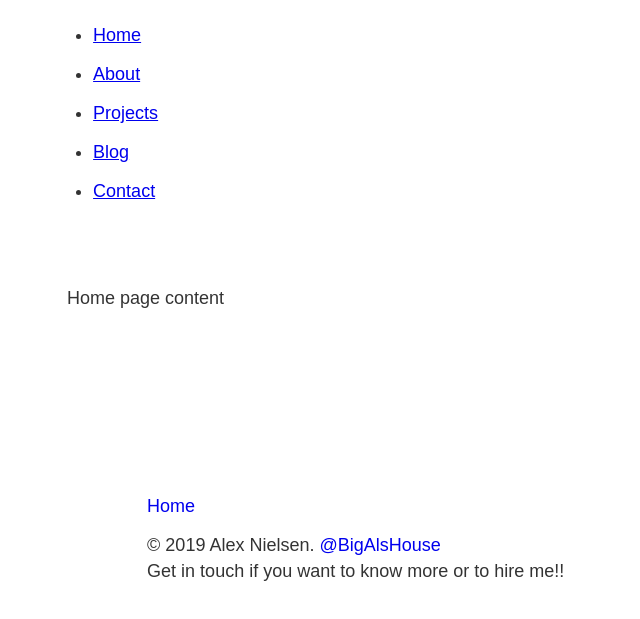
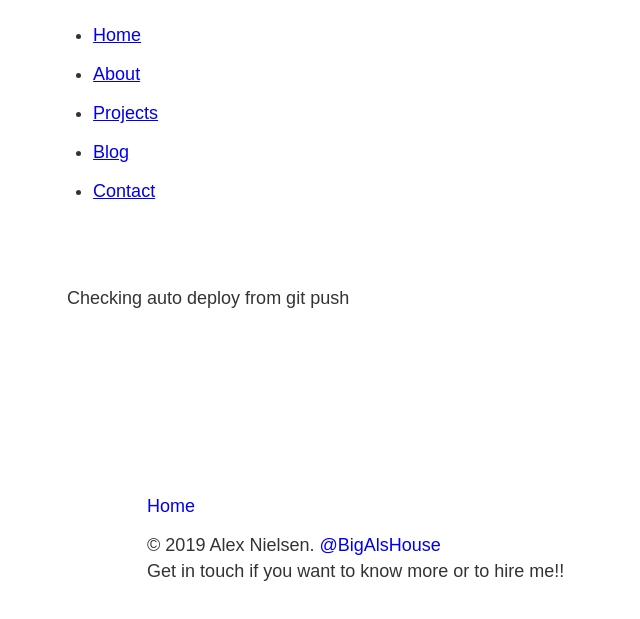
Before and after one commit to bushbass/official-blog, a Gatsby site: page / in a window 1280 px wide. Shown: the part 159-778 px from the top of the page, without its empty margins (216-856 px from the left). Built offline with nearby package versions, Linux system fonts and the light colour scheme; Gatsby itself is replaced by a stand-in of ours.

Commit message:
minor home page text change

```diff
--- a/src/pages/index.js
+++ b/src/pages/index.js
@@ -7,7 +7,7 @@ export default function index() {
     <div>
       <Layout>
         <Head title="Home" />
-        Home page content
+        Checking auto deploy from git push
       </Layout>
     </div>
   )
```
